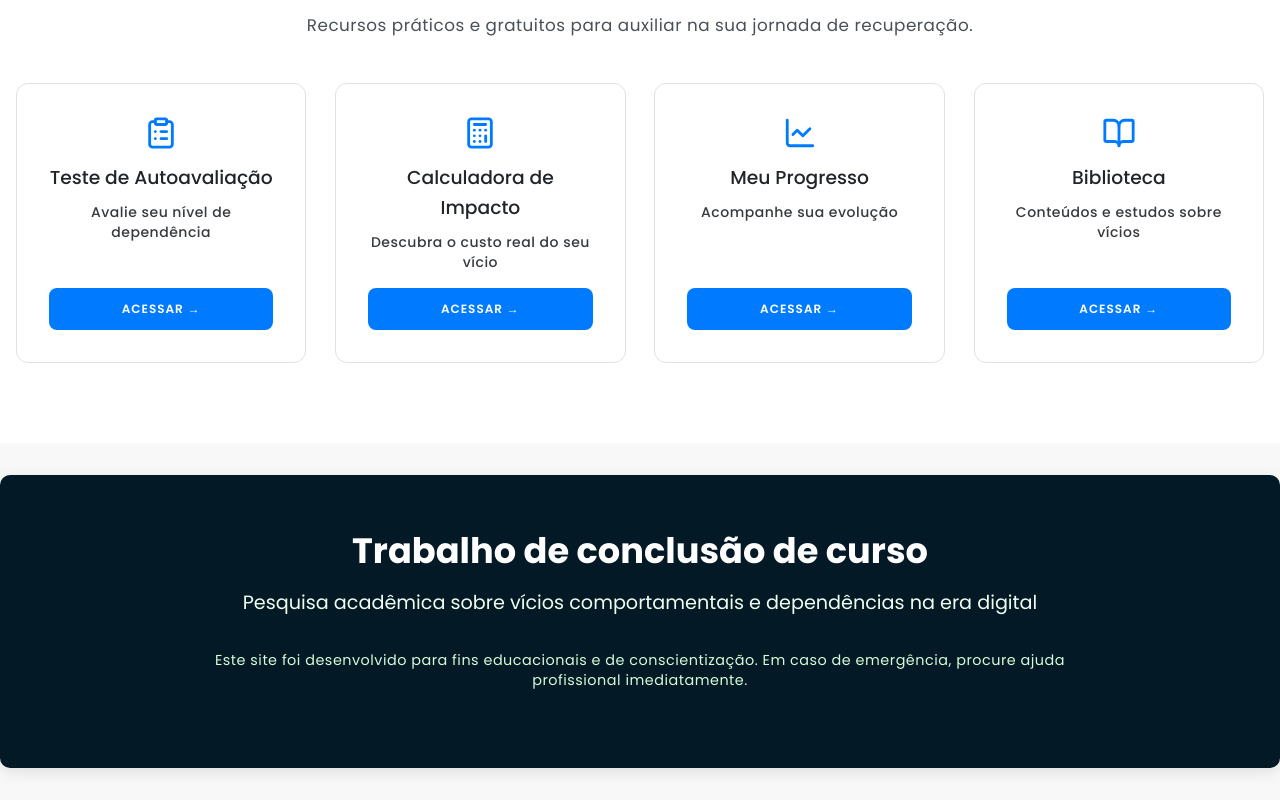
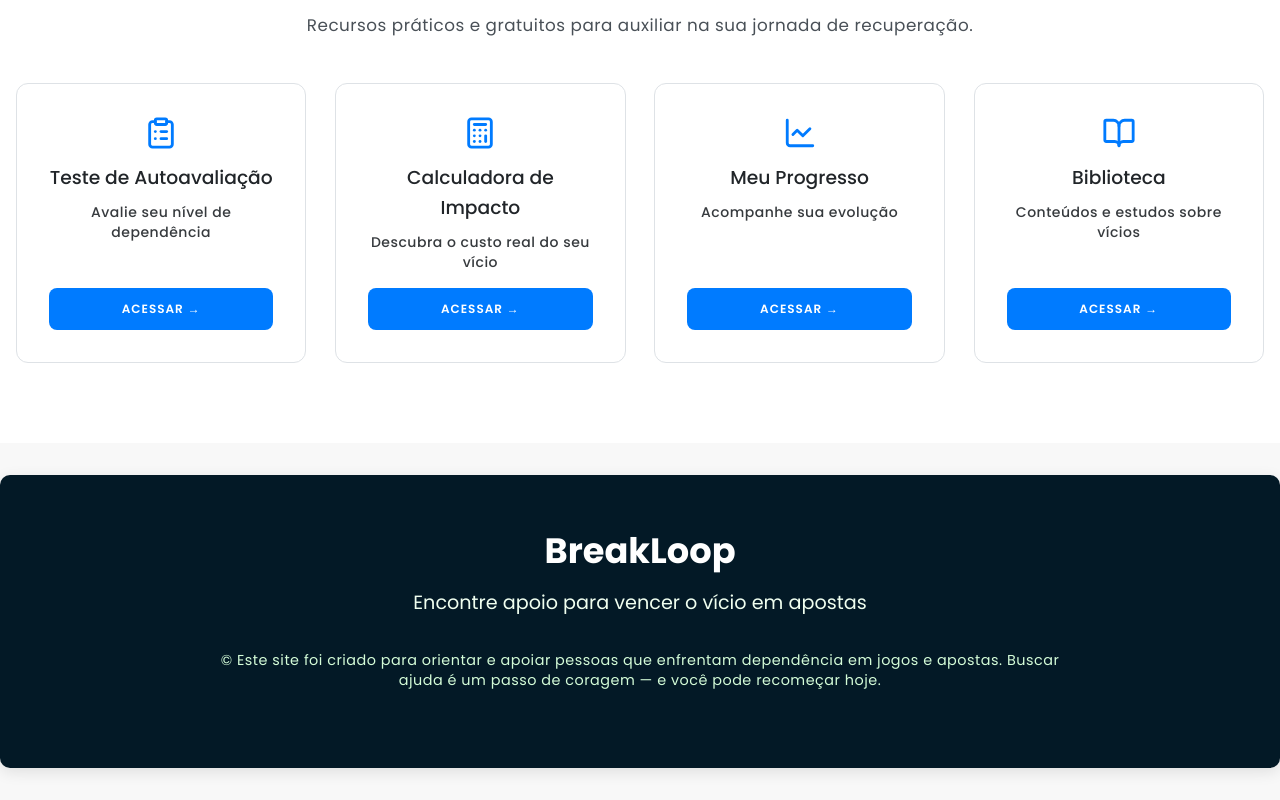
Before and after one commit to alveezsx04/Tcc-Recuperacao-vicio, a React (Vite) app in the folder frontend/: page / in a window 1280 px wide. Shown: the part 1763-2563 px from the top of the page. Built offline with nearby package versions, Linux system fonts and the light colour scheme; sample sign-in values are in the browser's storage.

Commit message:
arrumando o rodape

```diff
--- a/frontend/src/components/rodape/rodape.jsx
+++ b/frontend/src/components/rodape/rodape.jsx
@@ -3,13 +3,16 @@ import "./rodape.scss";
 
 
 
-function Rodape () {
+function Rodape() {
   return (
     <div className="footer">
       <div className="conteudo">
-            <h1>Trabalho de conclusão de curso</h1>
-            <h2>Pesquisa acadêmica sobre vícios comportamentais e dependências na era digital</h2>
-            <p>Este site foi desenvolvido para fins educacionais e de conscientização. Em caso de emergência, procure ajuda profissional imediatamente.</p>
+        <h1>BreakLoop</h1>
+        <h2>Encontre apoio para vencer o vício em apostas</h2>
+        <p>
+          © Este site foi criado para orientar e apoiar pessoas que enfrentam dependência em jogos e apostas.
+          Buscar ajuda é um passo de coragem — e você pode recomeçar hoje.
+        </p>
       </div>
     </div>
   )
```
Lines whose indentation alone changed are shown as unchanged.
